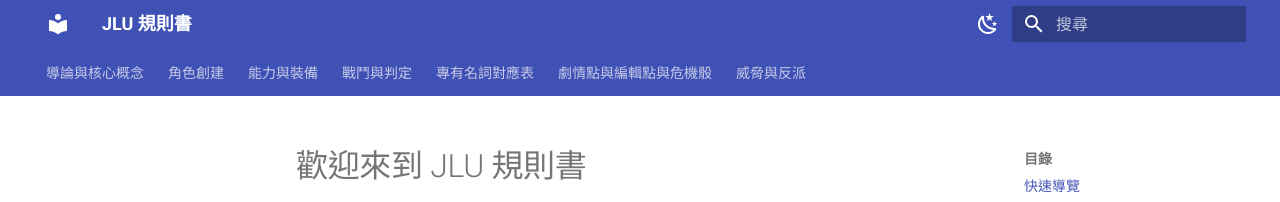
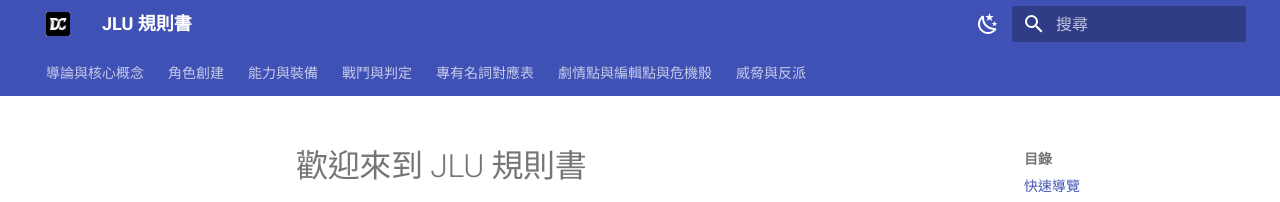
Before and after one commit to qwe17283991/JLU-Rulebook, an MkDocs documentation site: the page built from docs/index.md, in a window 1280 px wide. Shown: the top 202 px of the page. Built offline with MkDocs 1.6.1 and Material for MkDocs 9.7.7, drawn with Linux system fonts in a browser that asks for light colours.

Commit message:
自動更新規則書內容

```diff
--- a/mkdocs.yml
+++ b/mkdocs.yml
@@ -2,6 +2,8 @@ site_name: JLU 規則書
 
 theme:
   name: material
+  logo: assets/logo.png      # 網頁左上角的 Logo
+  favicon: assets/logo.png   # 瀏覽器分頁的小圖標
   language: zh-TW # 設定語言為繁體中文，搜尋功能對中文支援會更好
   features:
     - navigation.tabs # 在畫面上方加入導航頁籤
@@ -49,6 +51,9 @@ markdown_extensions:
   - pymdownx.details
   - pymdownx.superfences
   - nl2br
+  - pymdownx.emoji:
+      emoji_index: !!python/name:material.extensions.emoji.twemoji
+      emoji_generator: !!python/name:material.extensions.emoji.to_svg
 
 extra_css:
   - stylesheets/extra.css
```
Also changed, not shown: docs/assets/logo.png (added), site/index.html, site/search/search_index.json.
